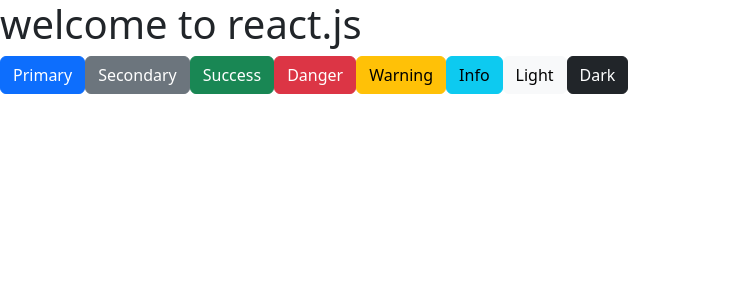
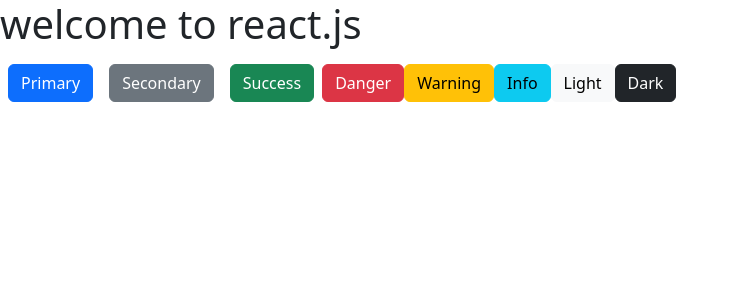
Before and after one commit to shashipandey100192/reactproject11, a React (Create React App) app: page / in a window 1280 px wide. Shown: the top 300 px of the page, without its empty margins (0-739 px from the left). Built offline with nearby package versions, Linux system fonts and the light colour scheme.

Commit message:
space added

```diff
--- a/src/App.js
+++ b/src/App.js
@@ -1,4 +1,5 @@
-import logo from './logo.svg';
+// import logo from './logo.svg';
+
 import './App.css';
 import 'bootstrap/dist/css/bootstrap.min.css';
 
@@ -6,14 +7,15 @@
   return (
     <div>
     <h1>welcome to react.js</h1>
-    <button type="button" class="btn btn-primary">Primary</button>
-    <button type="button" class="btn btn-secondary">Secondary</button>
-<button type="button" class="btn btn-success">Success</button>
-<button type="button" class="btn btn-danger">Danger</button>
-<button type="button" class="btn btn-warning">Warning</button>
-<button type="button" class="btn btn-info">Info</button>
-<button type="button" class="btn btn-light">Light</button>
-<button type="button" class="btn btn-dark">Dark</button>
+    <button type="button" className="btn btn-primary m-2">Primary</button>
+    <button type="button" className="btn btn-secondary m-2">Secondary</button>
+<button type="button" className="btn btn-success m-2">Success</button>
+<button type="button" className="btn btn-danger">Danger</button>
+<button type="button" className="btn btn-warning">Warning</button>
+<button type="button" className="btn btn-info">Info</button>
+<button type="button" className="btn btn-light">Light</button>
+
+<button type="button" className="btn btn-dark">Dark</button>
     </div>
     )
 }
```
